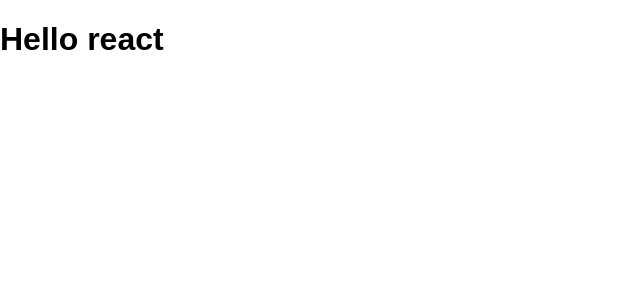
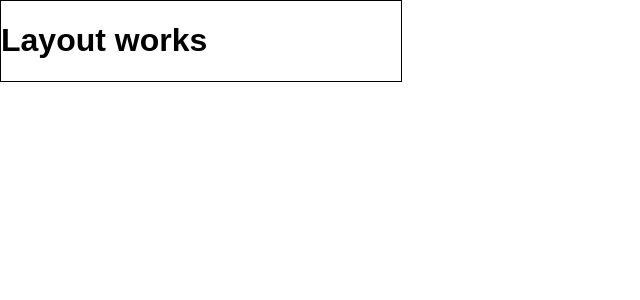
Before and after one commit to PavelRavvich/quiz, a React app: page / in a window 1280 px wide. Shown: the top 300 px of the page, without its empty margins (0-640 px from the left). Built offline with nearby package versions, Linux system fonts and the light colour scheme.

Commit message:
Config css modules

```diff
--- a/config/webpack.config.dev.js
+++ b/config/webpack.config.dev.js
@@ -164,6 +164,8 @@
                 loader: require.resolve('css-loader'),
                 options: {
                   importLoaders: 1,
+                  modules: true,
+                  localIdentName: '[name]__[local]--[hash:base64:5]'
                 },
               },
               {
--- a/config/webpack.config.prod.js
+++ b/config/webpack.config.prod.js
@@ -183,6 +183,8 @@
                         importLoaders: 1,
                         minimize: true,
                         sourceMap: shouldUseSourceMap,
+                        modules: true,
+                        localIdentName: '[name]__[local]--[hash:base64:5]'
                       },
                     },
                     {
--- a/src/App.js
+++ b/src/App.js
@@ -1,10 +1,20 @@
 import React, { Component } from 'react';
+import Layout from "./hoc/Layout/Layout";
 
 class App extends Component {
   render() {
     return (
       <div className="App">
-        <h1>Hello react</h1>
+
+
+
+        <Layout>
+
+          <div style={{width: 400, border: '1px solid black'}}>
+            <h1>Layout works</h1>
+          </div>
+
+        </Layout>
       </div>
     );
   }
--- /dev/null
+++ b/src/hoc/Layout/Layout.css
@@ -0,0 +1,11 @@
+.Layout {
+    height: 100vh;
+    display: flex;
+    flex-direction: column;
+}
+
+.Layout main {
+    display: flex;
+    flex-direction: column;
+    flex-grow: 1;
+}
--- /dev/null
+++ b/src/hoc/Layout/Layout.js
@@ -0,0 +1,18 @@
+import React, {Component} from 'react';
+import classes from './Layout.css'
+
+class Layout extends Component {
+  render() {
+    return (
+      <div className={classes.Layout}>
+
+
+        <main>
+          {this.props.children}
+        </main>
+      </div>
+    )
+  }
+}
+
+export default Layout;
```
